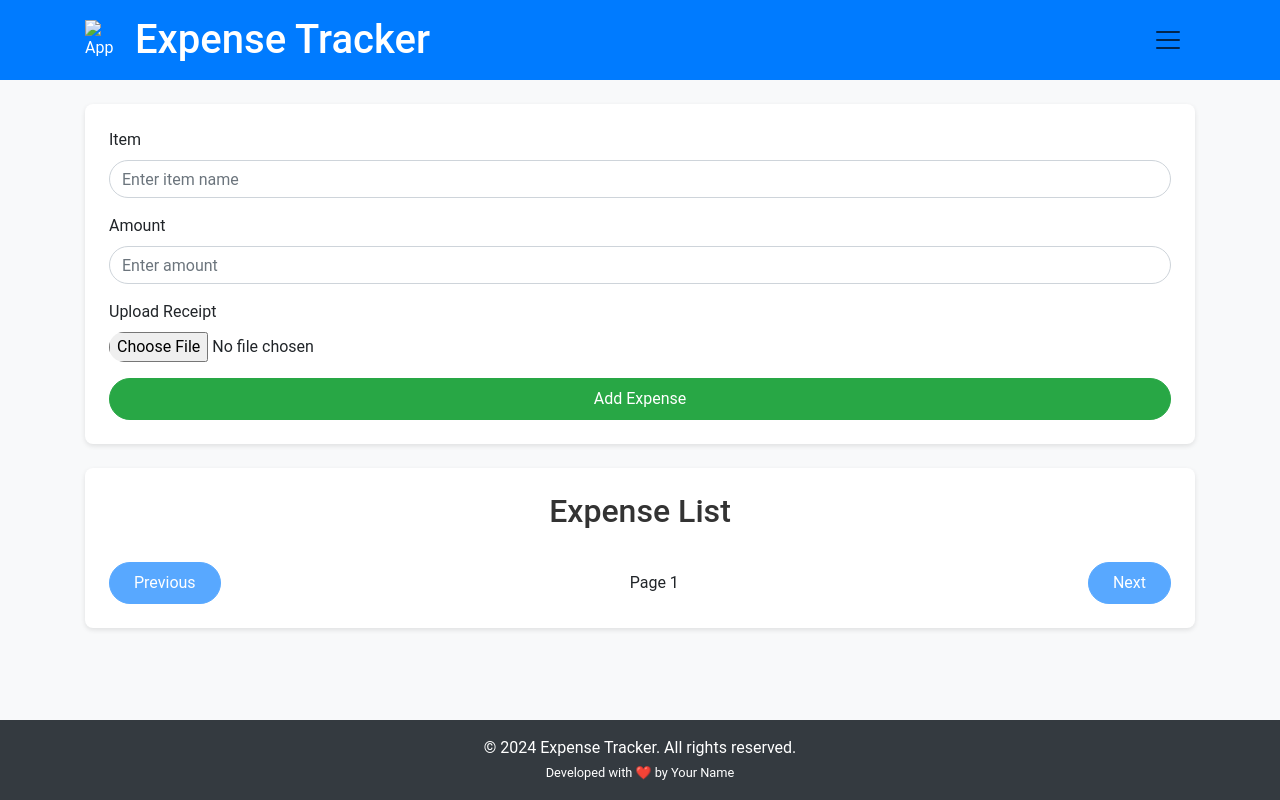
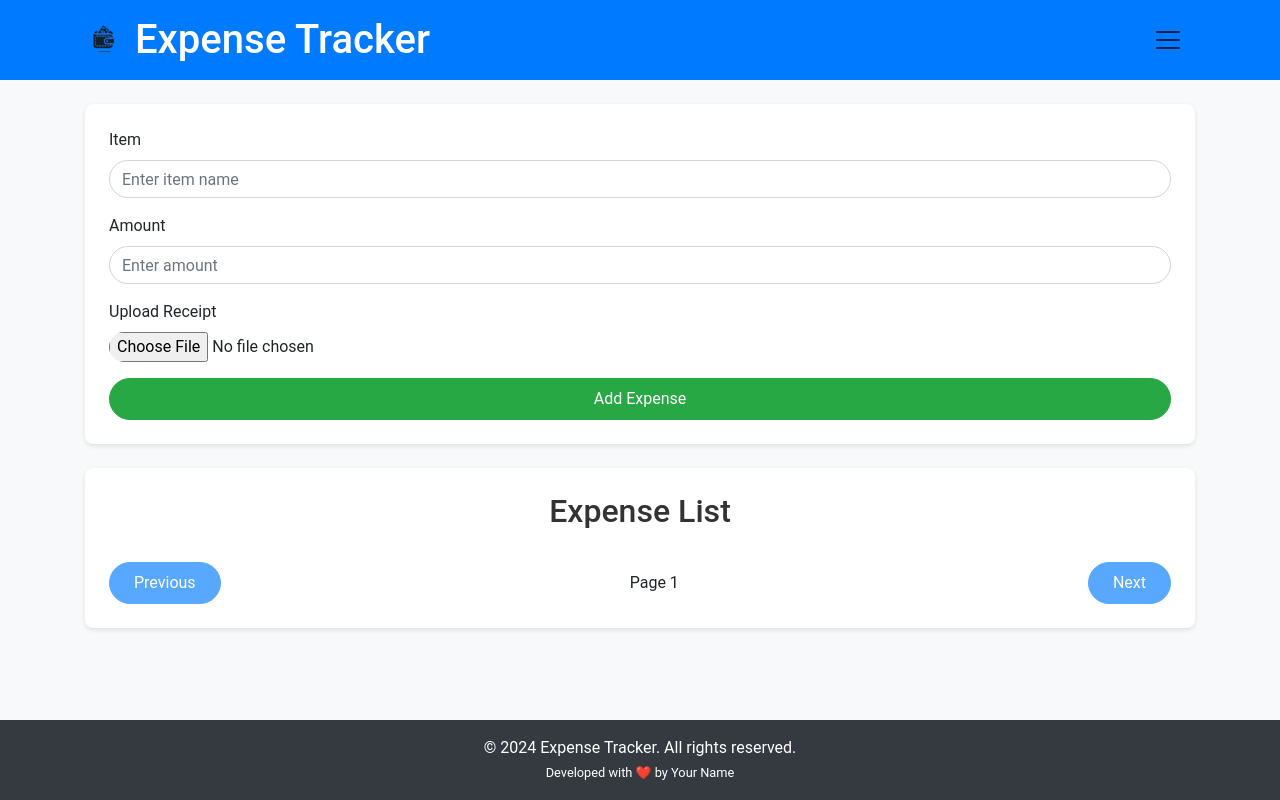
Before and after one commit to ezaikooni/expense-tracker, a plain HTML site: page index.html in a window 1280 px wide. Drawn offline with nearby package versions, Linux system fonts and the light colour scheme; some packages are replaced by stand-ins of ours; the site is published under a folder, as on GitHub Pages, so addresses that start at the root find nothing; a script that the page names is missing.

Commit message:
Update index.html

```diff
--- a/index.html
+++ b/index.html
@@ -20,7 +20,7 @@
     <header class="bg-primary text-white py-3">
         <div class="container d-flex justify-content-between align-items-center">
             <div class="d-flex align-items-center">
-                <img src="/asset/icon.png" alt="App Icon" style="width: 40px; height: 40px; margin-right: 10px;">
+                <img src="./asset/icon.png" alt="App Icon" style="width: 40px; height: 40px; margin-right: 10px;">
                 <h1 class="mb-0">Expense Tracker</h1>
             </div>
             <button class="navbar-toggler" type="button" data-toggle="collapse" data-target="#navbarMenu"
```
